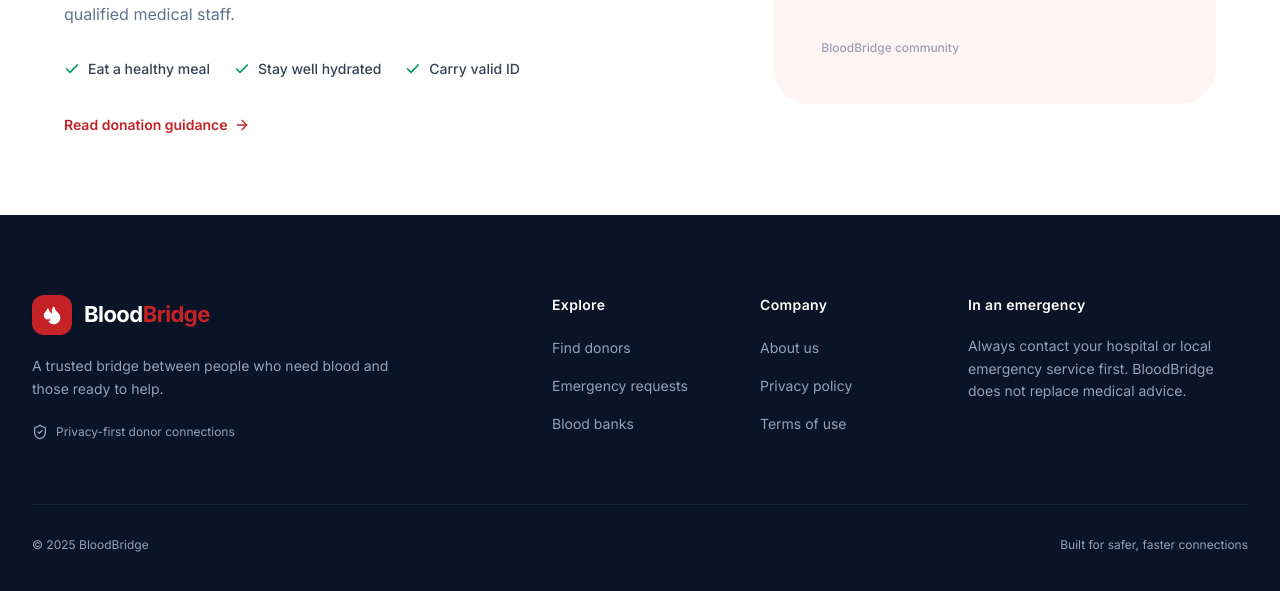
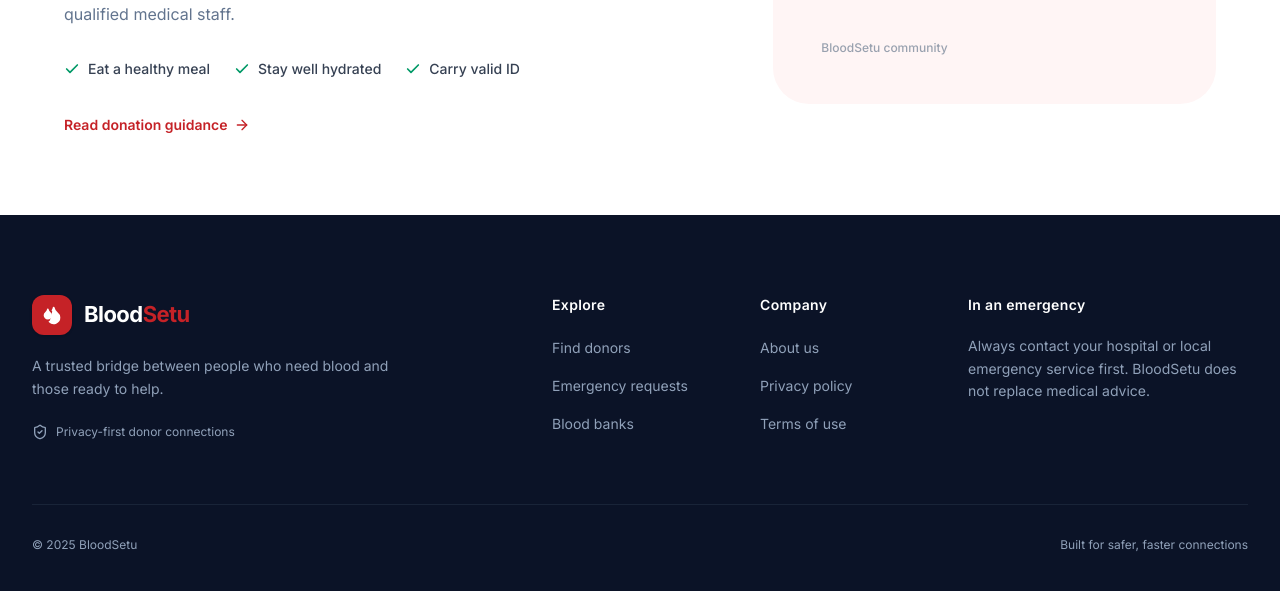
Before and after one commit to mistrydhrumi/blood-donation-project, a Next.js app: page / in a window 1280 px wide. Shown: the part 2347-2938 px from the top of the page. Built offline with nearby package versions, Linux system fonts and the light colour scheme.

Commit message:
update:changed name blood bridge to blood setu

```diff
--- a/components/landing/DonationAwareness.tsx
+++ b/components/landing/DonationAwareness.tsx
@@ -89,7 +89,7 @@ export function DonationAwareness() {
 
               {/* Attribution */}
               <div className="text-xs text-gray-400 font-medium">
-                BloodBridge community
+                BloodSetu community
               </div>
             </div>
           </div>
--- a/components/landing/Footer.tsx
+++ b/components/landing/Footer.tsx
@@ -27,14 +27,14 @@ export function Footer() {
               <Link
                 href="/"
                 className="inline-flex items-center gap-3 select-none transition-opacity hover:opacity-95"
-                aria-label="BloodBridge home"
+                aria-label="BloodSetu home"
               >
                 <span className="flex items-center justify-center w-10 h-10 rounded-xl bg-[#C52227] text-white shadow-sm">
                   <Droplets className="w-5 h-5" fill="currentColor" />
                 </span>
                 <span className="text-xl sm:text-[22px] font-bold tracking-tight">
                   <span className="text-white">Blood</span>
-                  <span className="text-[#C52227]">Bridge</span>
+                  <span className="text-[#C52227]">Setu</span>
                 </span>
               </Link>
 
@@ -95,14 +95,14 @@ export function Footer() {
               In an emergency
             </h3>
             <p className="mt-5 text-sm text-slate-400 leading-relaxed">
-              Always contact your hospital or local emergency service first. BloodBridge does not replace medical advice.
+              Always contact your hospital or local emergency service first. BloodSetu does not replace medical advice.
             </p>
           </div>
         </div>
 
         {/* Bottom Bar Divider */}
         <div className="pt-8 border-t border-slate-800/80 flex flex-col sm:flex-row items-center justify-between gap-4 text-xs text-slate-400">
-          <p>© 2025 BloodBridge</p>
+          <p>© 2025 BloodSetu</p>
           <p>Built for safer, faster connections</p>
         </div>
       </div>
```
